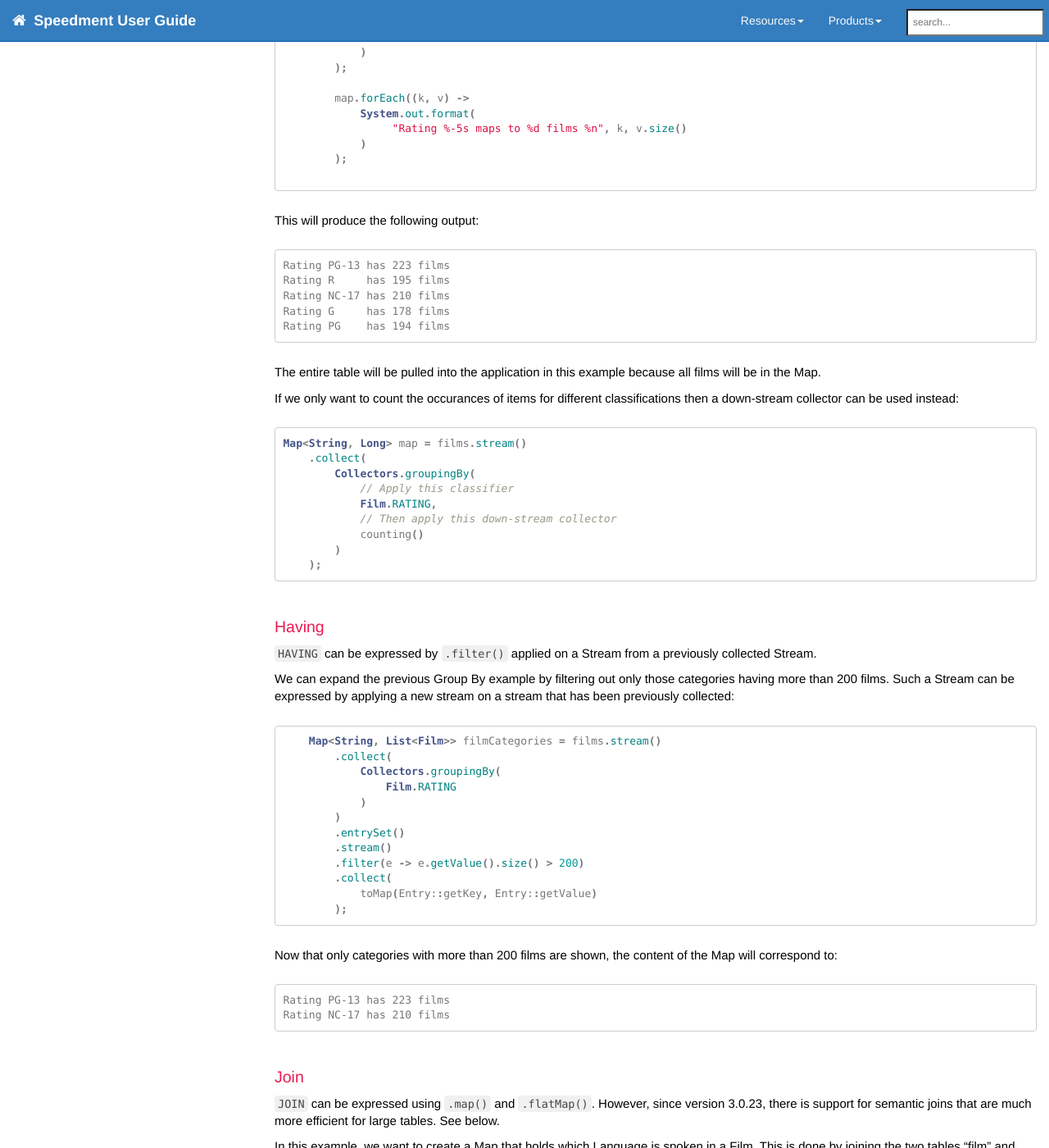
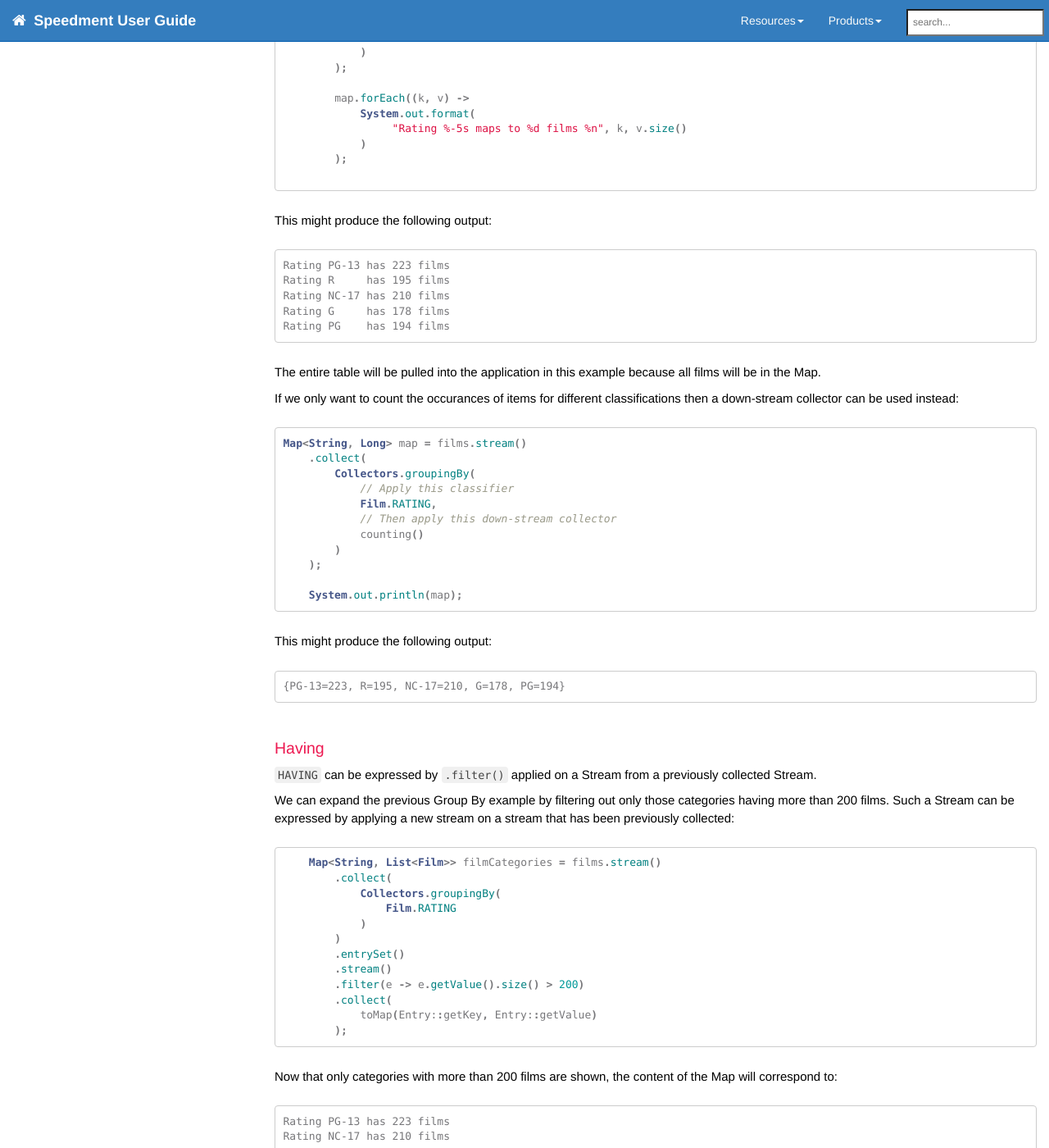
Before and after one commit to speedment/speedment-doc, a Jekyll site: the page built from pages/speedment_examples.md, in a window 1280 px wide and 1400 px high, scrolled down 5122 px. Shown: the whole window at 82% size. Built offline with Jekyll 4.4.1, drawn with Linux system fonts in a browser that asks for light colours; nearby versions of some CDN libraries; comment, search, counter and statistics services are not loaded.

Commit message:
Improve groupBy example

````diff
--- a/pages/speedment_examples.md
+++ b/pages/speedment_examples.md
@@ -245,7 +245,7 @@ Java has its own group by collector. If we want to group all the Films by the fi
         );
 
 ```
-This will produce the following output:
+This might produce the following output:
 ``` text
 Rating PG-13 has 223 films
 Rating R     has 195 films
@@ -267,8 +267,13 @@ Map<String, Long> map = films.stream()
             counting()
         )
     );
+
+    System.out.println(map);
 ```
-
+This might produce the following output:
+``` text
+{PG-13=223, R=195, NC-17=210, G=178, PG=194}
+```
 
 
 ### Having
````
